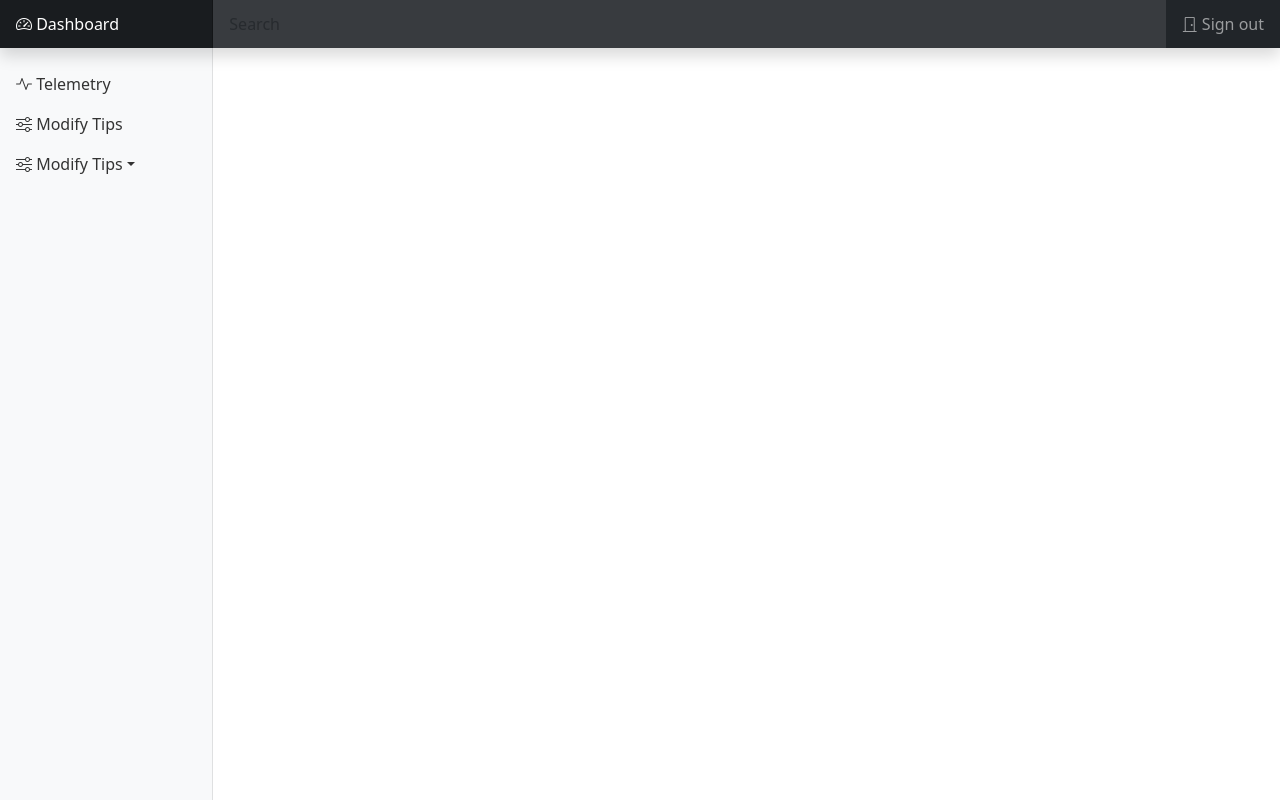
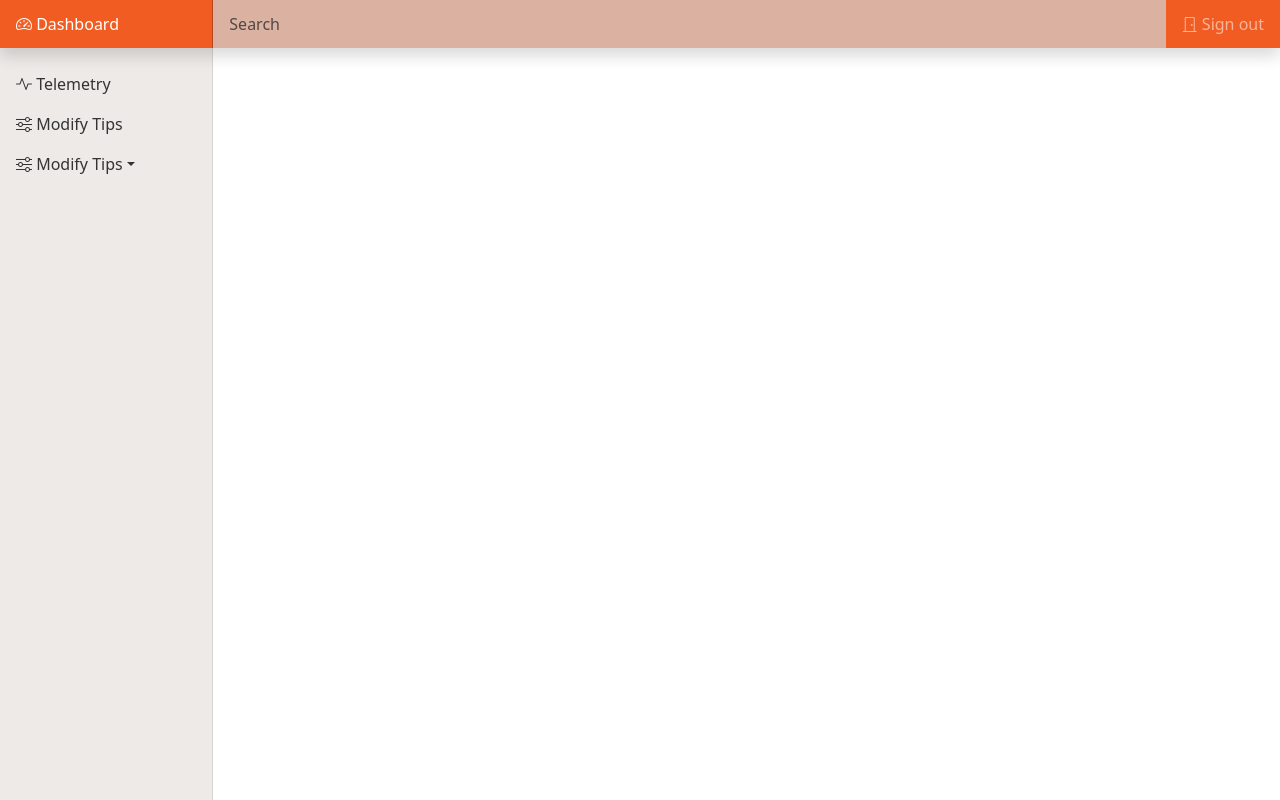
Before and after one commit to Floresce/zero-carbon-engagement-tools, a PHP site: page /dashboard/ in a window 1280 px wide. Run offline with PHP 8.4, Linux system fonts and the light colour scheme.

Commit message:
color palette change

```diff
--- a/dashboard/css/dashboard.css
+++ b/dashboard/css/dashboard.css
@@ -5,7 +5,7 @@
 .navbar-brand {
   padding-top: .75rem;
   padding-bottom: .75rem;
-    background-color: rgba(0, 0, 0, .25);
+  background-color: rgba(241, 92, 34, 1);
   box-shadow: inset -1px 0 0 rgba(0, 0, 0, .25);
 }
 
@@ -20,7 +20,7 @@
 
 .form-control-dark {
   color: #fff;
-    background-color: rgba(255, 255, 255, .1);
+  background-color: rgb(219, 177, 161);
   border-color: rgba(255, 255, 255, .1);
 }
 
@@ -29,6 +29,13 @@
   box-shadow: 0 0 0 3px rgba(255, 255, 255, .25);
 }
 
+.navbar {
+  background-color: rgba(241, 92, 34, 1);
+}
+
+.navbar-nav {
+  background-color: rgba(241, 92, 34, 1);
+}
 
 /*
  * Sidebar
@@ -43,8 +50,10 @@
   bottom: 0;
   /* rtl:remove */
   left: 0;
-    z-index: 100; /* Behind the navbar */
-    padding: 48px 0 0; /* Height of navbar */
+  z-index: 100;
+  /* Behind the navbar */
+  padding: 48px 0 0;
+  /* Height of navbar */
   box-shadow: inset -1px 0 0 rgba(0, 0, 0, .1);
 }
 
@@ -57,7 +66,8 @@
 .sidebar-sticky {
   height: calc(100vh - 48px);
   overflow-x: hidden;
-    overflow-y: auto; /* Scrollable contents if viewport is shorter than content. */
+  overflow-y: auto;
+  /* Scrollable contents if viewport is shorter than content. */
 }
 
 .sidebar .nav-link {
@@ -82,3 +92,7 @@
 .sidebar-heading {
   font-size: .75rem;
 }
+
+#sidebarMenu {
+  background-color: #EDEAE8;
+}
--- a/dashboard/index.php
+++ b/dashboard/index.php
@@ -1,7 +1,7 @@
 <!DOCTYPE html>
 <html>
     <head>
-    <meta charset="UTF-8">
+        <meta charset="UTF-8">
         <meta http-equiv="X-UA-Compatible" content="IE=edge">
         <meta name="viewport" content="width=device-width, initial-scale=1.0">
         <title>Dashboard</title>
@@ -20,7 +20,7 @@
     </head>
 
     <body>
-        <header class="navbar navbar-dark sticky-top bg-dark flex-md-nowrap p-0 shadow">
+        <header class="navbar navbar-dark sticky-top flex-md-nowrap p-0 shadow">
 
             <a class="navbar-brand col-md-3 col-lg-2 me-0 px-3 fs-6" href="/dashboard/">
                 <i class="bi bi-speedometer2"></i>
@@ -47,7 +47,7 @@
         <div class="container-fluid">
             <div class="row">
 
-                <nav id="sidebarMenu" class="col-md-3 col-lg-2 d-md-block bg-body-tertiary sidebar collapse">
+                <nav id="sidebarMenu" class="col-md-3 col-lg-2 d-md-block sidebar collapse">
                     <div class="position-sticky pt-3 sidebar-sticky">
 
                         <ul class="nav flex-column">
```
Lines whose indentation alone changed are shown as unchanged.
